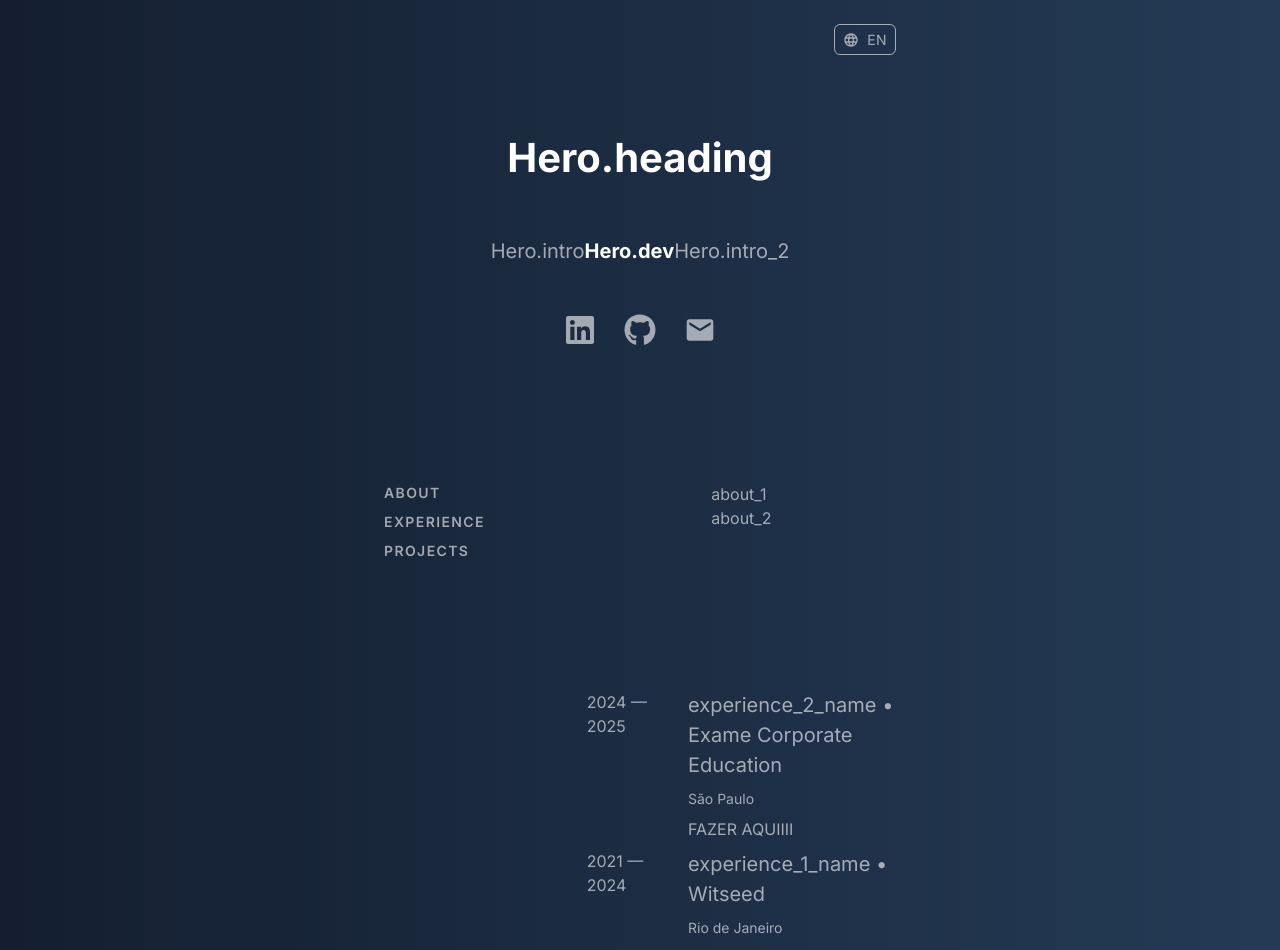
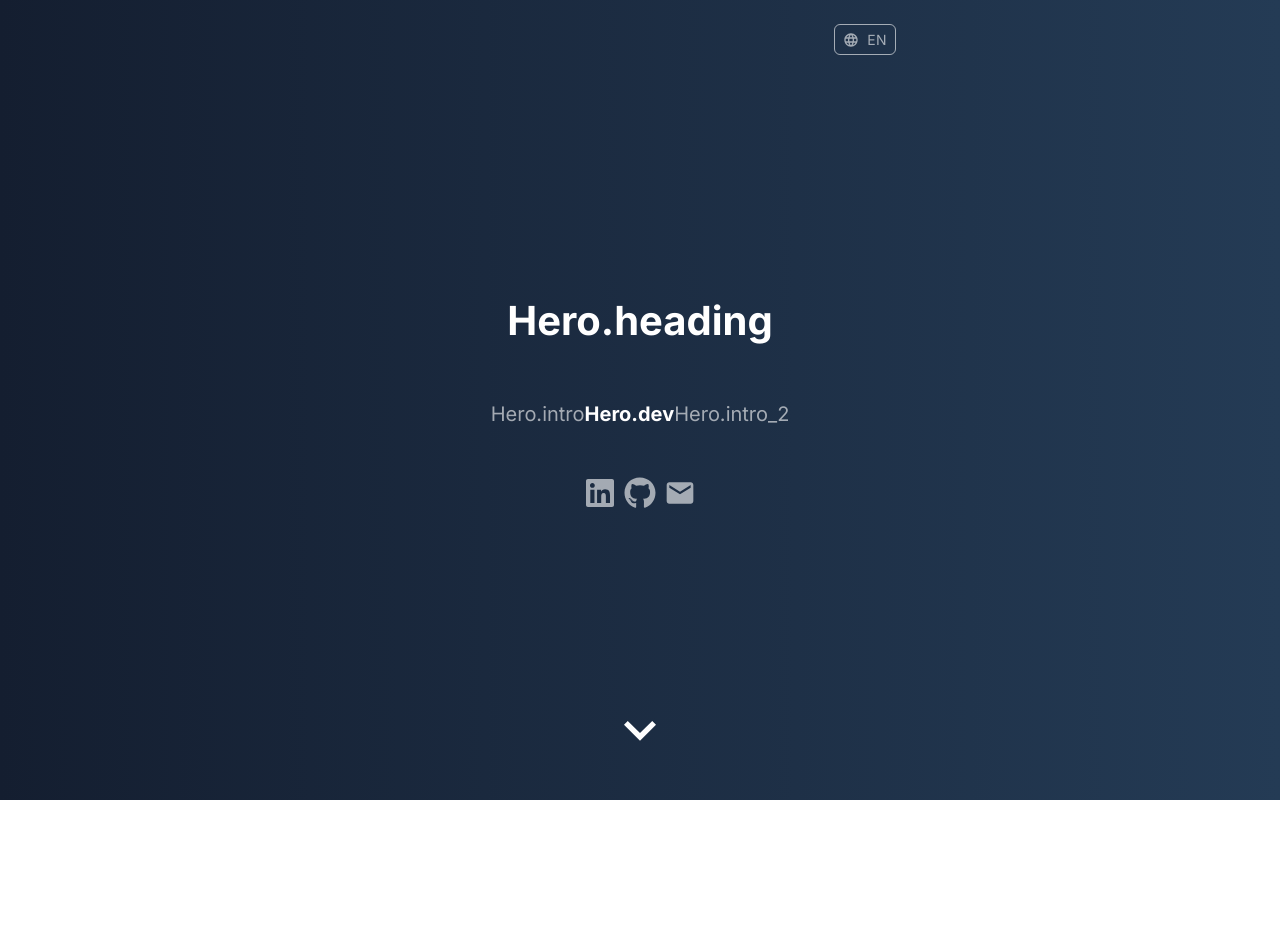
Before and after one commit to lipe-pepe/portfolio, a Next.js app: page /en in a window 1280 px wide. Shown: the top 950 px of the page. After the commit the page ends 800 px from the top, so only its background shows below. Built offline with nearby package versions, Linux system fonts and the light colour scheme.

Commit message:
feat: :sparkles: finished hero

```diff
--- a/package.json
+++ b/package.json
@@ -9,6 +9,7 @@
     "lint": "next lint"
   },
   "dependencies": {
+    "@chakra-ui/icons": "^2.2.4",
     "@chakra-ui/next-js": "^2.4.2",
     "@chakra-ui/react": "^2.10.5",
     "@emotion/react": "^11.14.0",
--- a/src/app/[locale]/layout.tsx
+++ b/src/app/[locale]/layout.tsx
@@ -39,12 +39,10 @@ export default async function LocaleLayout({
               bgAttachment={"fixed"}
               bgGradient={"linear(to-r, background.1, background.2)"}
             >
-              <Box px={paddingX}>
-                <Box position={"fixed"} top={6} right={0} mr={paddingX}>
-                  <LanguageMenu />
-                </Box>
-                {children}
+              <Box position={"fixed"} top={6} right={0} mr={paddingX}>
+                <LanguageMenu />
               </Box>
+              {children}
             </Box>
           </Providers>
         </NextIntlClientProvider>
--- a/src/app/[locale]/page.tsx
+++ b/src/app/[locale]/page.tsx
@@ -1,17 +1,37 @@
 import ExperienceItem from "@/components/experienceItem";
 import Hero from "@/components/hero";
 import SectionButton from "@/components/sectionButton";
-import { Box, HStack, Text, VStack } from "@chakra-ui/react";
+import { Box, Center, HStack, Text, VStack } from "@chakra-ui/react";
 import { useTranslations } from "next-intl";
 
 export default function HomePage() {
   const t = useTranslations();
+
+  const paddingX = ["24rem"];
+
   return (
-    <VStack textAlign={"center"}>
-      <Box w={"50%"}>
-        <Hero />
-      </Box>
-      <HStack w={"100%"} alignItems={"start"} gap={12} color={"white.dark"}>
+    <VStack
+      px={paddingX}
+      textAlign={"center"}
+      overflowY="scroll"
+      height="100vh"
+      scrollSnapType="y mandatory" // Ativa o scroll snap no eixo Y
+    >
+      <Center
+        scrollSnapAlign="start" // Define o ponto de snap
+      >
+        <Box h={"100vh"} w={"50%"}>
+          <Hero />
+        </Box>
+      </Center>
+      <HStack
+        w={"100%"}
+        alignItems={"start"}
+        gap={12}
+        color={"white.darkest"}
+        height="auto"
+        scrollSnapAlign="start" // Define que este elemento será o próximo snap
+      >
         <Box flex={1}>
           <VStack alignItems={"start"}>
             <SectionButton text={t("about")} />
@@ -28,6 +48,13 @@ export default function HomePage() {
         >
           <Box>
             <Text>{t("about_1")}</Text>
+            <Text>{t("about_2")}</Text>
+            <Text>{t("about_2")}</Text>
+            <Text>{t("about_2")}</Text>
+            <Text>{t("about_2")}</Text>
+            <Text>{t("about_2")}</Text>
+            <Text>{t("about_2")}</Text>
+            <Text>{t("about_2")}</Text>
             <Text>{t("about_2")}</Text>
           </Box>
           <VStack w={"100%"}>
--- a/src/components/experienceItem.tsx
+++ b/src/components/experienceItem.tsx
@@ -19,12 +19,12 @@ const ExperienceItem: React.FC<ExperienceItemProps> = ({
   description,
 }: ExperienceItemProps) => {
   return (
-    <HStack w={"100%"} alignItems={"start"} gap={8} color={"white.dark"}>
+    <HStack w={"100%"} alignItems={"start"} gap={8} color={"white.darkest"}>
       <Text flex={1} textTransform={"uppercase"}>
         {start} — {end}
       </Text>
       <VStack flex={3} alignItems={"start"}>
-        <Text fontSize={"lg"}>
+        <Text fontSize={"lg"} color={"white.dark"}>
           {name} • {company}
         </Text>
         <Text fontSize={"sm"}>{place}</Text>
--- a/src/components/hero.tsx
+++ b/src/components/hero.tsx
@@ -1,17 +1,25 @@
-import { HStack, Text, VStack } from "@chakra-ui/react";
+import { Center, HStack, Text, VStack } from "@chakra-ui/react";
 import { FaGithub, FaLinkedin } from "react-icons/fa";
 import { MdEmail } from "react-icons/md";
 import SocialMediaIcon from "./socialMediaIcon";
 import { useTranslations } from "next-intl";
+import ScrollIndicator from "./scrollIndicator";
 
 const Hero = () => {
   const t = useTranslations("Hero");
   return (
-    <VStack width={"100%"} my={32} gap={12}>
+    <VStack
+      position={"relative"}
+      height={"100%"}
+      width={"100%"}
+      gap={12}
+      justifyContent={"center"}
+    >
+      <VStack width={"100%"} gap={12}>
         <Text fontSize={"2xl"} fontWeight={"bold"} color={"white.base"}>
           {t("heading")}
         </Text>
-      <Text fontWeight="normal" fontSize="lg" color="white.dark">
+        <Text fontWeight="normal" fontSize="lg" color="white.darkest">
           {t("intro")}
           <Text as="span" color="white" fontWeight="bold">
             {t("dev")}
@@ -24,6 +32,10 @@ const Hero = () => {
           <SocialMediaIcon size="32px" icon={<MdEmail size={"100%"} />} />
         </HStack>
       </VStack>
+      <Center position={"absolute"} bottom={12}>
+        <ScrollIndicator />
+      </Center>
+    </VStack>
   );
 };
 
--- a/src/components/languageMenu.tsx
+++ b/src/components/languageMenu.tsx
@@ -25,8 +25,8 @@ const LanguageMenu = () => {
       <MenuButton
         borderRadius={6}
         borderWidth={1}
-        borderColor={"white.dark"}
-        color={"white.dark"}
+        borderColor={"white.darkest"}
+        color={"white.darkest"}
         px={2}
         py={1}
         _hover={{
--- /dev/null
+++ b/src/components/scrollIndicator.tsx
@@ -0,0 +1,26 @@
+"use client";
+
+import { Box } from "@chakra-ui/react";
+import { keyframes } from "@emotion/react";
+import { motion } from "framer-motion";
+import { ChevronDownIcon } from "@chakra-ui/icons";
+
+// Animação para a setinha (pulsar para baixo)
+const bounceAnimation = keyframes`
+  0% { transform: translateY(0); opacity: 0.8; }
+  50% { transform: translateY(10px); opacity: 1; }
+  100% { transform: translateY(0); opacity: 0.8; }
+`;
+
+const ScrollIndicator = () => {
+  return (
+    <Box
+      as={motion.div} // Chakra + Framer Motion
+      animation={`${bounceAnimation} 1.5s infinite`} // Aplica animação
+    >
+      <ChevronDownIcon boxSize={16} color="white" />
+    </Box>
+  );
+};
+
+export default ScrollIndicator;
--- a/src/components/socialMediaIcon.tsx
+++ b/src/components/socialMediaIcon.tsx
@@ -14,7 +14,7 @@ const SocialMediaIcon: React.FC<SocialMediaIconProps> = ({
     <Box
       cursor={"pointer"}
       boxSize={size}
-      color={"white.dark"}
+      color={"white.darkest"}
       _hover={{
         color: "white.base",
         transform: "scale(1.05)",
--- a/src/theme.ts
+++ b/src/theme.ts
@@ -8,7 +8,8 @@ const colors = {
   },
   white: {
     base: "#FFFFFF",
-    dark: "rgba(255,255,255,0.6)",
+    dark: "rgba(255,255,255,0.8)",
+    darkest: "rgba(255,255,255,0.6)",
   },
 };
 
```
Also changed, not shown: 1 other file (tests, documents, lock files or other folders). Lines whose indentation alone changed are shown as unchanged.
